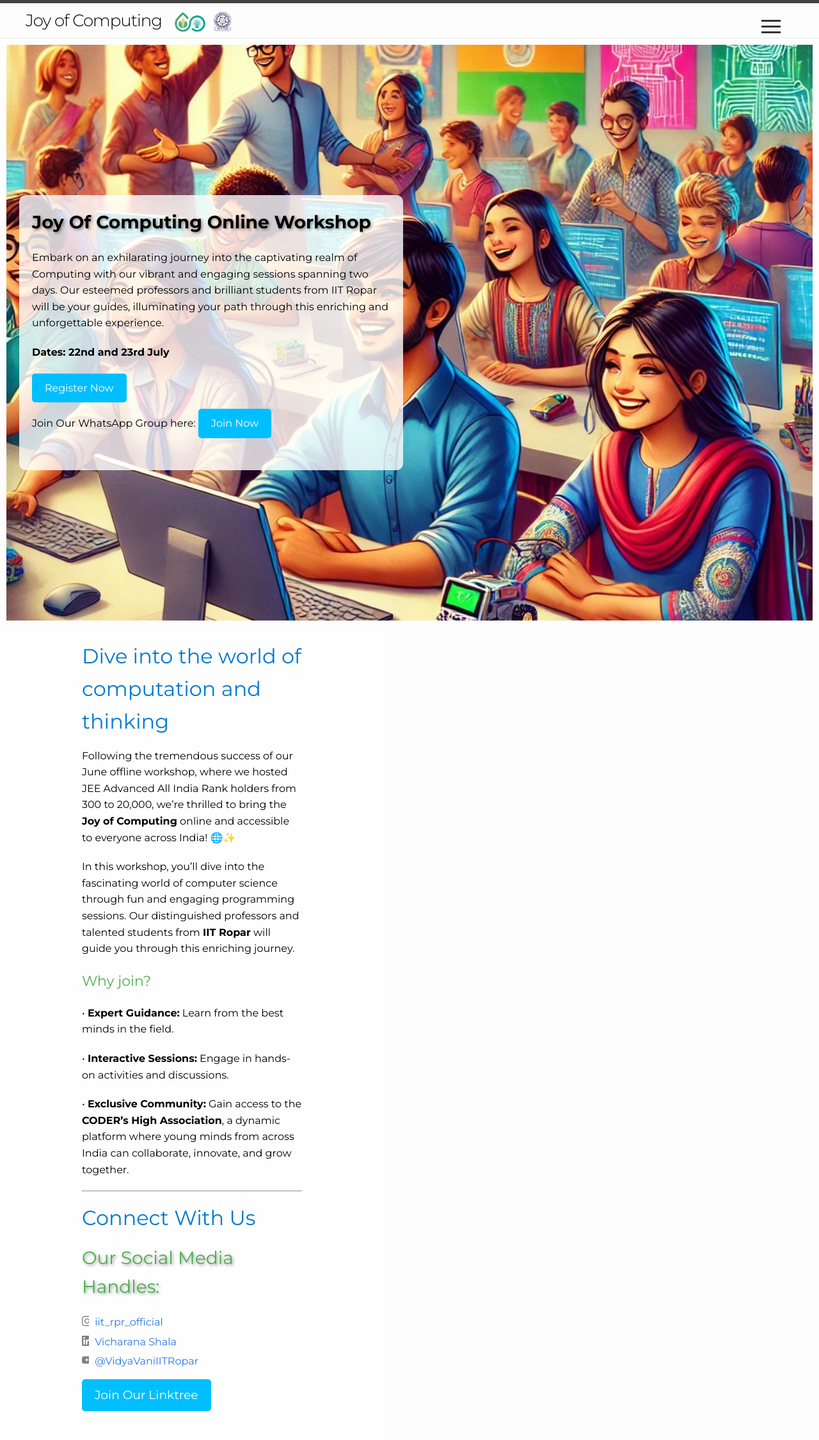
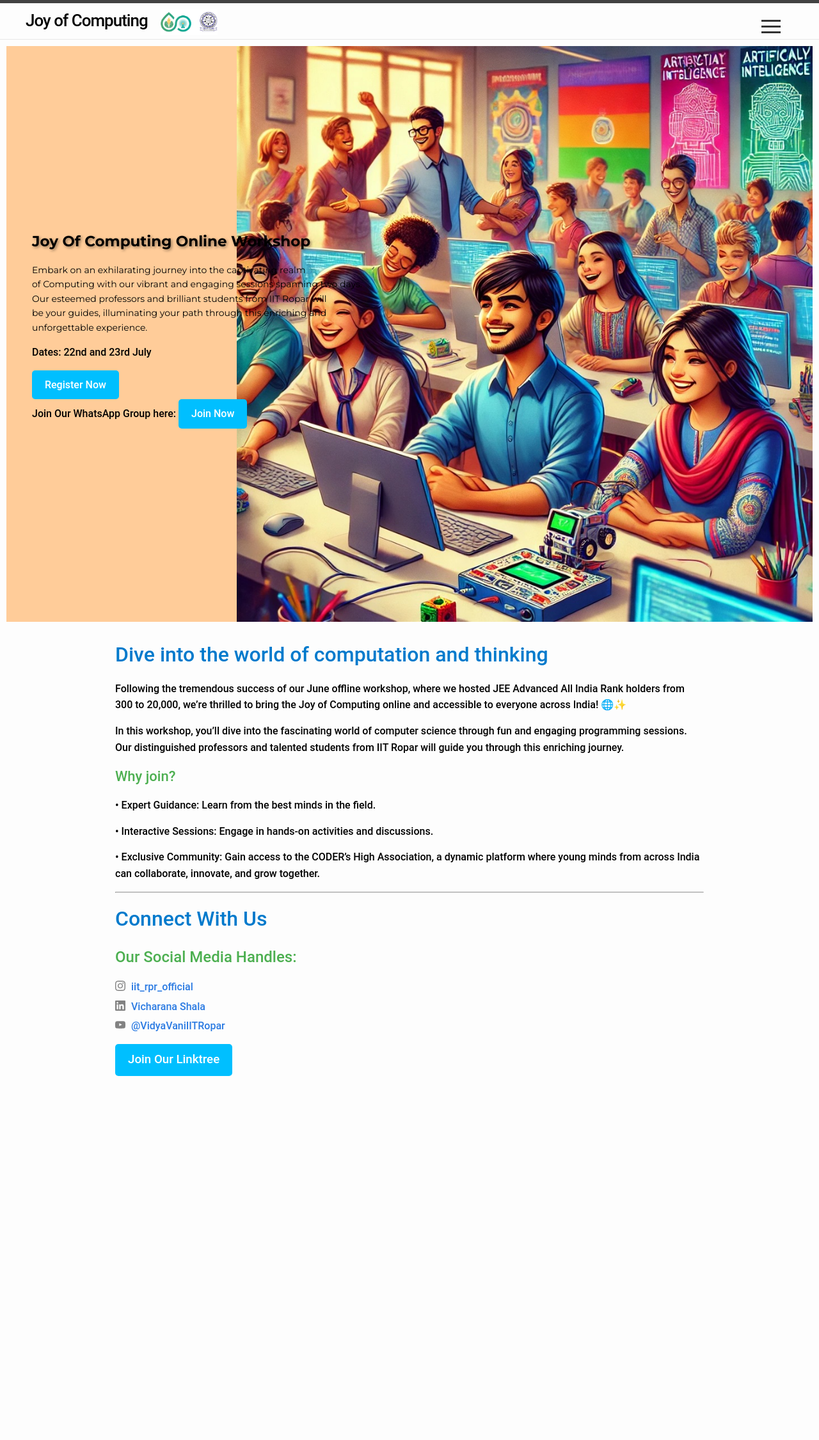
Before and after one commit to sudarshansudarshan/joc, a Jekyll site: the page built from index.markdown, in a window 1280 px wide. Shown: the whole page at 64% size. Built offline with Jekyll 4.4.1, drawn with Linux system fonts in a browser that asks for light colours; after the commit the page ends 1707 px from its top, so only the background shows below that.

Commit message:
Update home.html

```diff
--- a/_layouts/home.html
+++ b/_layouts/home.html
@@ -1,7 +1,6 @@
 ---
 layout: default
 ---
-
 <!DOCTYPE html>
 <html lang="en">
 <head>
@@ -12,57 +11,91 @@ layout: default
 <link rel="preconnect" href="https://fonts.gstatic.com" crossorigin>
 <link href="https://fonts.googleapis.com/css2?family=Montserrat:ital,wght@0,100..900;1,100..900&display=swap" rel="stylesheet">
   <style>
-    * {
-      box-sizing: border-box;
-    }
-
     body {
-      font-family: 'Montserrat', sans-serif;
+      font-family: 'Roboto Medium', sans-serif; /* Use Roboto font or any other preferred font */
       font-size: 16px;
       line-height: 1.6;
-      color: #000000;
+      color: #000000; /* Default text color */
       margin: 0;
       padding: 0;
       width: 100%;
+      /*background-image: url('images/bgg1.png');
+      background-size: contain; /* Set the width and height of the background image */
+      /*background-repeat: no-repeat;
+      background-position: center top;
+       /* Center the background image */
+      <!-- background-color: #ffdbac;-->
     }
-
+  /*.home {
+      max-width: 100%;
+      margin: 0 auto;
+      padding: 10px;
+    }*/
     .home {
       max-width: 100%;
       margin: 0 auto;
       padding: 10px;
     }
 
-    .hero-section {
-      width: 100%;
-      min-height: 100vh;
-      background-image: url('images/joc image.jpg');
-      background-size: cover;
-      background-repeat: no-repeat;
-      background-position: center;
-      display: flex;
-      align-items: center;
-      justify-content: flex-start;
-      padding: 20px;
-    }
-
-    .content {
-      background-color: rgba(255, 255, 255, 0.8);
-      padding: 20px;
-      border-radius: 10px;
-      max-width: 600px;
-    }
-
-    h2 {
-      color: black;
-      font-size: 28px;
-      text-shadow: 2px 2px 4px rgba(0, 0, 0, 0.4);
+    .navigation {
       margin-bottom: 20px;
     }
 
-    p {
-      color: black;
-      font-size: 16px;
+    .navigation ul {
+      list-style: none;
+      padding: 0;
+      margin: 0;
+    }
+
+    .navigation ul li {
+      display: inline;
+      margin-right: 20px;
+    }
+
+    .navigation ul li a {
+      text-decoration: none;
+      color: #333;
+      font-weight: bold;
+    }
+
+    .navigation li a:hover {
+      color: #ff6600; /* Change color on hover */
+    }
+
+    .hero-section {
+      width: 100%;
+      height: 100vh; /* Adjust height as needed */
+      background-image: url('images/bgg1.png');
+      background-size: contain;
+      background-repeat: no-repeat;
+      background-position: center top;
+      display: flex;
+      align-items: center; /* Center content vertically */
+      justify-content: left; /* Center content horizontally */
+      color: white; /* Set default text color */
+      text-align: center; /* Center text */
+      /* margin-top: 100px; */
+    }
+
+    .hero-image {
+      max-width: 100%;
+      height: auto;
+    }
+
+    .hero-text {
+      margin-top: 20px;
+    }
+
+    .hero-text h2 {
+      font-size: 2.5em; /* Larger font size for heading */
+      margin-bottom: 10px;
+      color: #FFFFFF;
+    }
+
+    .hero-text p {
+      font-size: 1.2em;
       margin-bottom: 20px;
+      color: #FFFFFF;
     }
 
     .btn {
@@ -73,66 +106,107 @@ layout: default
       text-decoration: none;
       border-radius: 5px;
       transition: background-color 0.3s;
-      margin-bottom: 10px;
     }
 
     .btn:hover {
       background-color: #008CBA;
     }
 
-    @media (max-width: 768px) {
-      .hero-section {
-        background-position: right center;
+    .post-list-heading {
+      font-size: 1.5em;
+      margin-bottom: 20px;
+    }
+
+    .post-list li {
+      margin-bottom: 20px;
+    }
+
+    .post-meta {
+      font-size: 0.9em;
+      color: #666;
+    }
+
+    .post-link {
+      color: #333;
+      text-decoration: none;
+      transition: color 0.3s;
+    }
+
+    .post-link:hover {
+      color: #ff6600; /* Change color on hover */
     }
 
     .content {
-        max-width: 100%;
+            text-align: left;
     }
 
-      h2 {
-        font-size: 24px;
+    .svg-icon {
+      width: 16px;
+      height: 16px;
     }
 
-      p {
-        font-size: 14px;
-      }
-    }
 
-    @media (max-width: 480px) {
-      h2 {
-        font-size: 20px;
-      }
-
-      p {
-        font-size: 12px;
-      }
-
-      .btn {
-        padding: 8px 16px;
-        font-size: 14px;
-      }
-    }
   </style>
 </head>
 <body>
 <div class="home">
-    <div class="hero-section">
-      <div class="content">
-        <h2><b>Joy Of Computing Online Workshop</b></h2>
-        <p>
-          Embark on an exhilarating journey into the captivating realm of Computing with our vibrant and engaging sessions spanning two days. Our esteemed professors and brilliant students from IIT Ropar will be your guides, illuminating your path through this enriching and unforgettable experience.
+  <!--{%- if page.title -%}
+    <h1 class="page-heading">{{ page.title }}  </h1>
+  {%- endif -%}-->
+
+
+  <div class="hero-section" style="width: 100%; background-color: #ffcc99; background-image: url('images/joc image.jpg'); background-size: contain; background-repeat: no-repeat; background-position: right top;">
+    <div class="content" style="padding-left: 40px;">
+<!--       <h2 style="color: black;"><b> Joy Of Computing Online Workshop</b></h2> -->
+      <h2 style="color: black; font-family: 'Montserrat', sans-serif; font-size: 23px; text-shadow: 2px 2px 4px rgba(0, 0, 0, 0.4);"><b>Joy Of Computing Online Workshop</b></h2>
+
+      <p style="color: black; font-family: 'Montserrat', sans-serif; font-size: 14px">
+        Embark on an exhilarating journey into the captivating realm <br>of Computing with our vibrant and engaging sessions spanning two days. <br>Our esteemed professors and brilliant students from IIT Ropar will <br>be your guides, illuminating your path through this enriching and <br>unforgettable experience.
       </p>
-        <p><b>Dates: 22nd and 23rd July</b></p>
+
+      <p style="color: black;"><b>Dates: 22nd and 23rd July</b></p>
+
       <a href="https://forms.gle/HP18PAvap6ifJ8EG8" class="btn">Register Now</a>
-        <p>
+      <br>
+
+      <p style="color: black;">
         Join Our WhatsApp Group here:
         <a href="https://chat.whatsapp.com/J4Na1mTOXqY3xCPWGv64sz" class="btn">Join Now</a>
       </p>
+
     </div>
   </div>
+  <br>
+  <div class="content" style="padding-left: 170px; padding-right: 170px ;">
+  {{ content }}
   </div>
-  <div class="content" style="padding-left:10vw; padding-right: 10vw">
-    {{content}}
+
+ <!-- {%- if site.posts.size > 0 -%}
+    <div class="recent-posts">
+      <h1 class="post-list-heading">Recent Posts</h1>
+      <ul class="post-list">
+        {%- for post in site.posts limit: 1 -%}
+        <li>-->
+        <!--  {%- assign date_format = site.minima.date_format | default: "%b %-d, %Y" -%}
+          <span class="post-meta">{{ post.date | date: date_format }}</span>
+
+            <a class="post-link" href="/aicamp/dashboard/">
+              <h6>
+              Matrix Mystics
+              </h6>
+            </a> -->
+
+          {%- if site.show_excerpts -%}
+            {{ post.excerpt }}
+          {%- endif -%}
+        </li>
+        {%- endfor -%}
+      </ul>
+      <!-- <a href="" class="btn">View All Posts</a> -->
+    </div>
+  {%- endif -%}
+
+
 </div>
 </body>
 </html>
```
Lines whose indentation alone changed are shown as unchanged.
